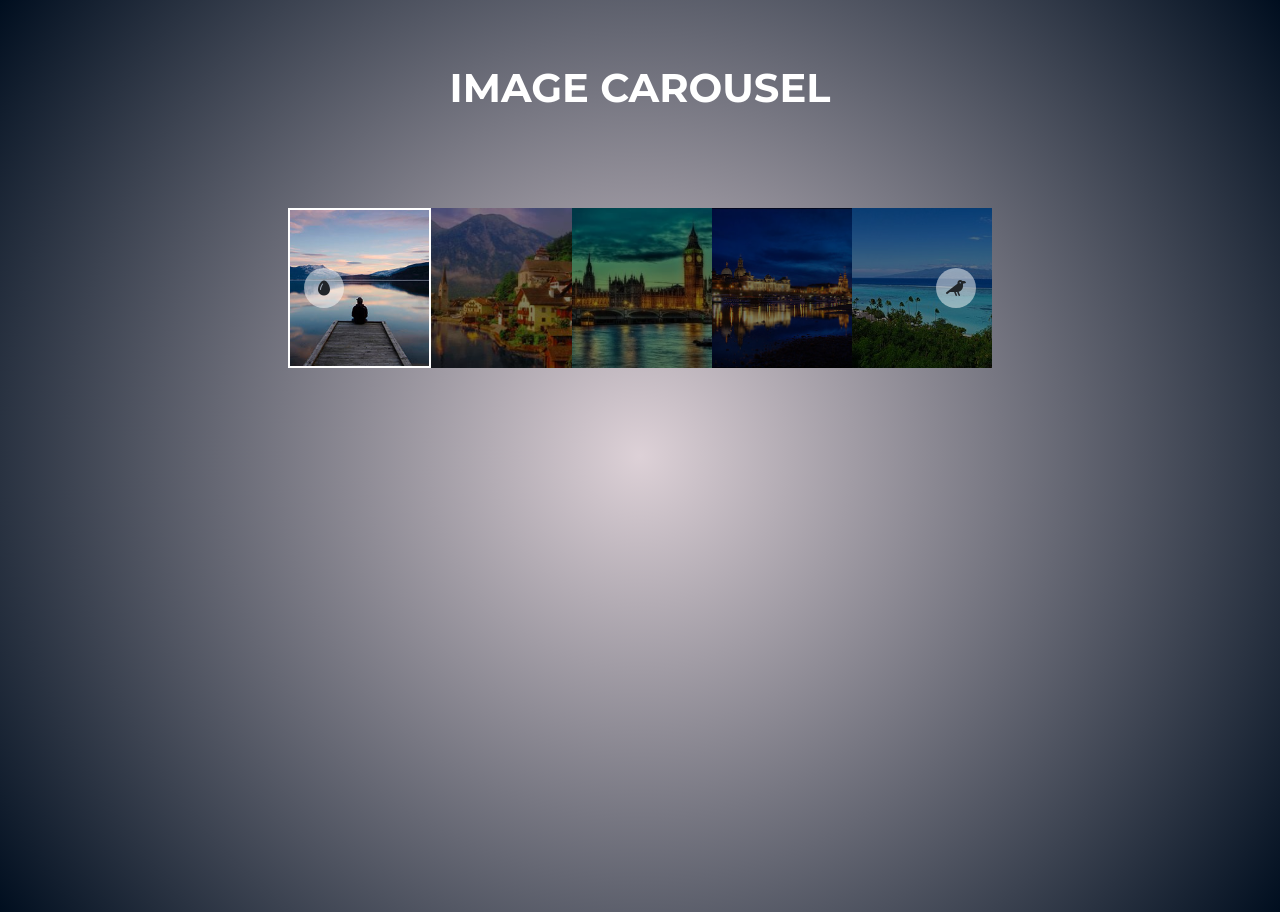
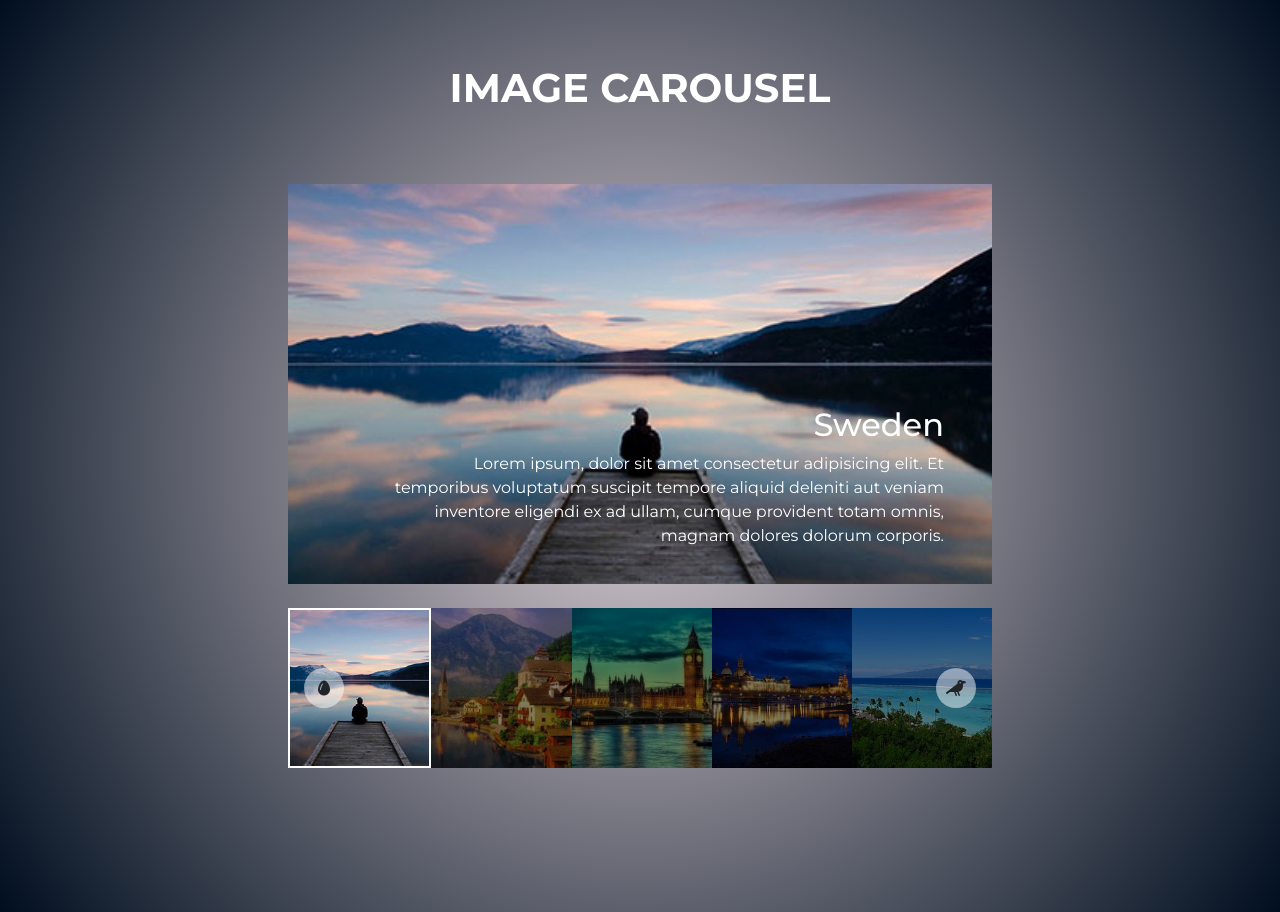
Before and after one commit to patriciabrsk/vue-slider, a plain HTML site: page index.html in a window 1280 px wide. Drawn offline with nearby package versions, Linux system fonts and the light colour scheme.

Commit message:
main images

```diff
--- a/index.html
+++ b/index.html
@@ -36,11 +36,11 @@
                 <div class="col-12 p-5">
                     <div class="my-carousel-container d-flex flex-column px-5" id="my-carousel">
                         <div class="my-carousel-images">
-                            <div class="main-img position-relative">
-                                <img :src="images[currentIndex].image" :alt="images[currentIndex].title">
+                            <div class="main-img position-relative" v-for="(image, index) in images" :class="(index == currentIndex) ? 'active' : '' ">
+                                <img :src="image.image" :alt="image.title">
                                 <div class="text-box position-absolute">
-                                    <h2 class="text-white text-end">{{ images[currentIndex].title }}</h2>
-                                    <p class="text-white text-end">{{ images[currentIndex].text }}</p>
+                                    <h2 class="text-white text-end">{{ image.title }}</h2>
+                                    <p class="text-white text-end">{{ image.text }}</p>
                                 </div>
                             </div>
                         </div>
```
